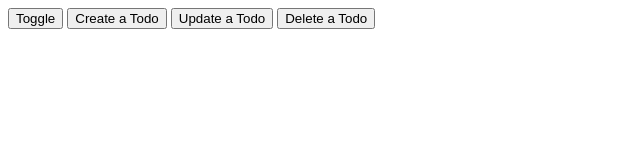
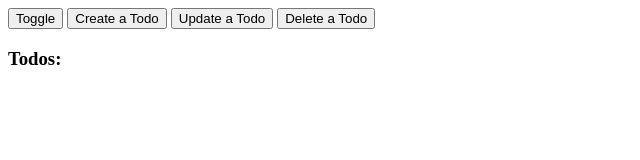
Before and after one commit to nauski/Todos, a plain HTML site: page index.htm in a window 1280 px wide. Shown: the full height of the page, 0-640 px from the left. Drawn offline with Linux system fonts and the light colour scheme.

Commit message:
refined output

```diff
--- a/index.htm
+++ b/index.htm
@@ -8,6 +8,7 @@
       <button id="updateTodo">Update a Todo</button>
       <button id="deleteTodo">Delete a Todo</button>
 
+      <h3> Todos: </h3>
       <p id="todoList"></p>
 
       <script src="script.js"></script>
```
